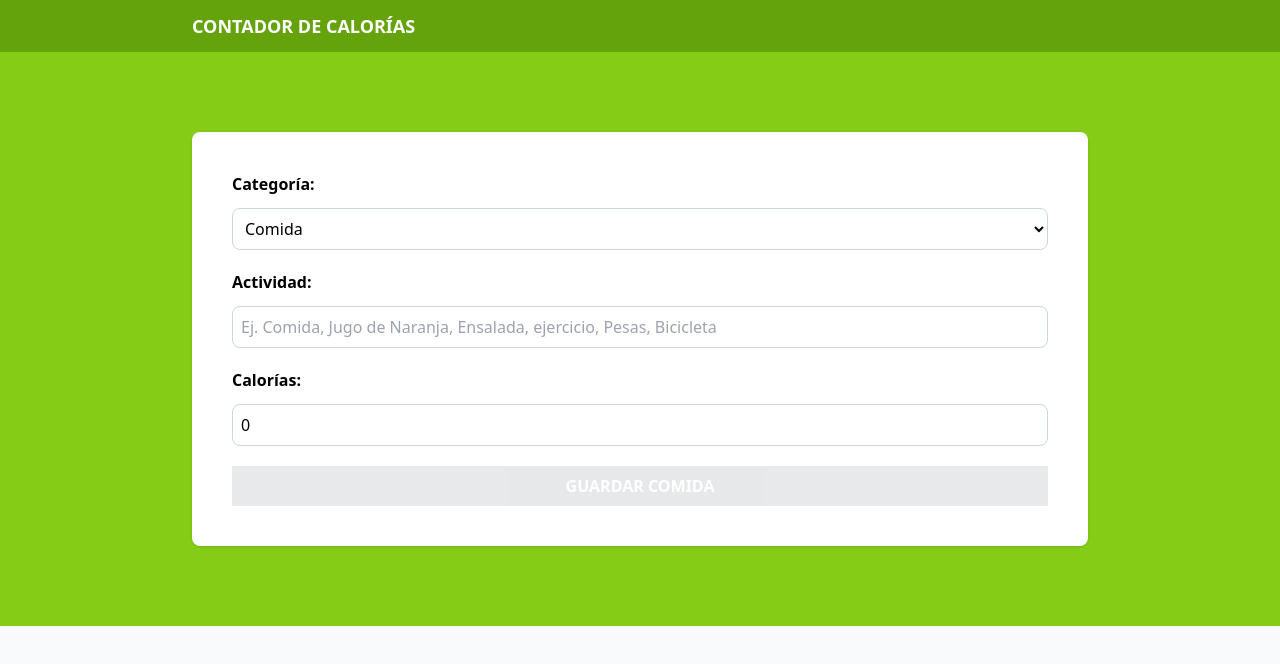
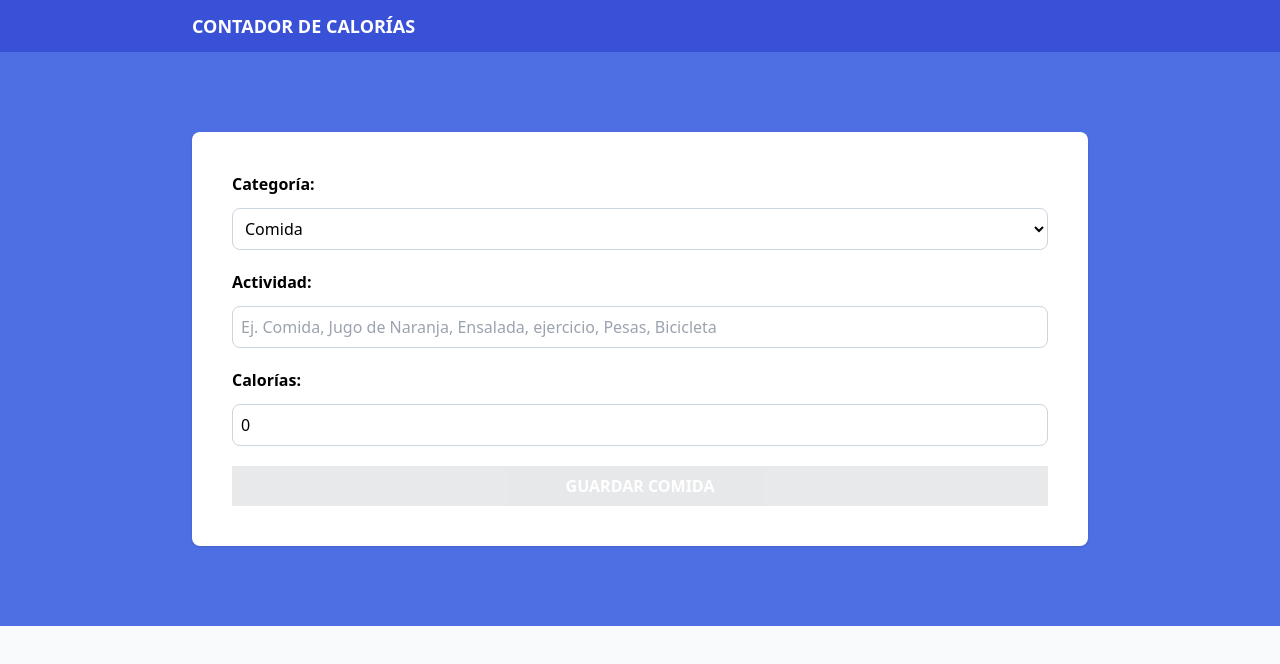
Before and after one commit to DanielPAyala/react_calorie-tracker, a React (Vite) app: page / in a window 1280 px wide. Shown: the top 664 px of the page. Built offline with nearby package versions, Linux system fonts and the light colour scheme.

Commit message:
Restart the form and change some styles

```diff
--- /dev/null
+++ b/src/App.css
@@ -0,0 +1,21 @@
+:root {
+    --cerulean-blue-50: #f1f4fd;
+    --cerulean-blue-100: #dfe7fa;
+    --cerulean-blue-200: #c5d4f8;
+    --cerulean-blue-300: #9eb8f2;
+    --cerulean-blue-400: #7093ea;
+    --cerulean-blue-500: #4e6fe3;
+    --cerulean-blue-600: #3951d7;
+    --cerulean-blue-700: #303fc5;
+    --cerulean-blue-800: #313aaf;
+    --cerulean-blue-900: #29317f;
+    --cerulean-blue-950: #1d204e;
+}
+
+.bg-cerulean-blue-500 {
+    background-color: var(--cerulean-blue-500);
+}
+
+.bg-cerulean-blue-600 {
+    background-color: var(--cerulean-blue-600);
+}
--- a/src/App.tsx
+++ b/src/App.tsx
@@ -1,13 +1,15 @@
 import { useReducer } from 'react';
 import Form from './components/Form';
 import { activityReducer, initialState } from './reducers/activity-reducer';
+
+import './App.css';
 
 function App() {
   const [state, dispatch] = useReducer(activityReducer, initialState);
 
   return (
     <>
-      <header className='bg-lime-600 py-3'>
+      <header className='bg-cerulean-blue-600 py-3'>
         <div className='max-w-4xl mx-auto flex justify-between'>
           <h1 className='text-center text-lg font-bold text-white uppercase'>
             Contador de Calorías
@@ -15,7 +17,7 @@ function App() {
         </div>
       </header>
 
-      <section className='bg-lime-500 py-20 px-5'>
+      <section className='bg-cerulean-blue-500 py-20 px-5'>
         <div className='max-w-4xl mx-auto'>
           <Form dispatch={dispatch} />
         </div>
--- a/src/components/Form.tsx
+++ b/src/components/Form.tsx
@@ -7,12 +7,10 @@ type FormProps = {
   dispatch: Dispatch<ActivityActions>;
 };
 
+const initialState = { category: 1, name: '', calories: 0 };
+
 export default function Form({ dispatch }: FormProps) {
-  const [activity, setActivity] = useState<Activity>({
-    category: 1,
-    name: '',
-    calories: 0,
-  });
+  const [activity, setActivity] = useState<Activity>(initialState);
 
   const handleChange = (
     e: ChangeEvent<HTMLSelectElement> | ChangeEvent<HTMLInputElement>
@@ -33,6 +31,7 @@ export default function Form({ dispatch }: FormProps) {
   const handleSubmit = (e: FormEvent<HTMLFormElement>) => {
     e.preventDefault();
     dispatch({ type: 'save-activity', payload: { newActivity: activity } });
+    setActivity(initialState);
   };
 
   return (
```
